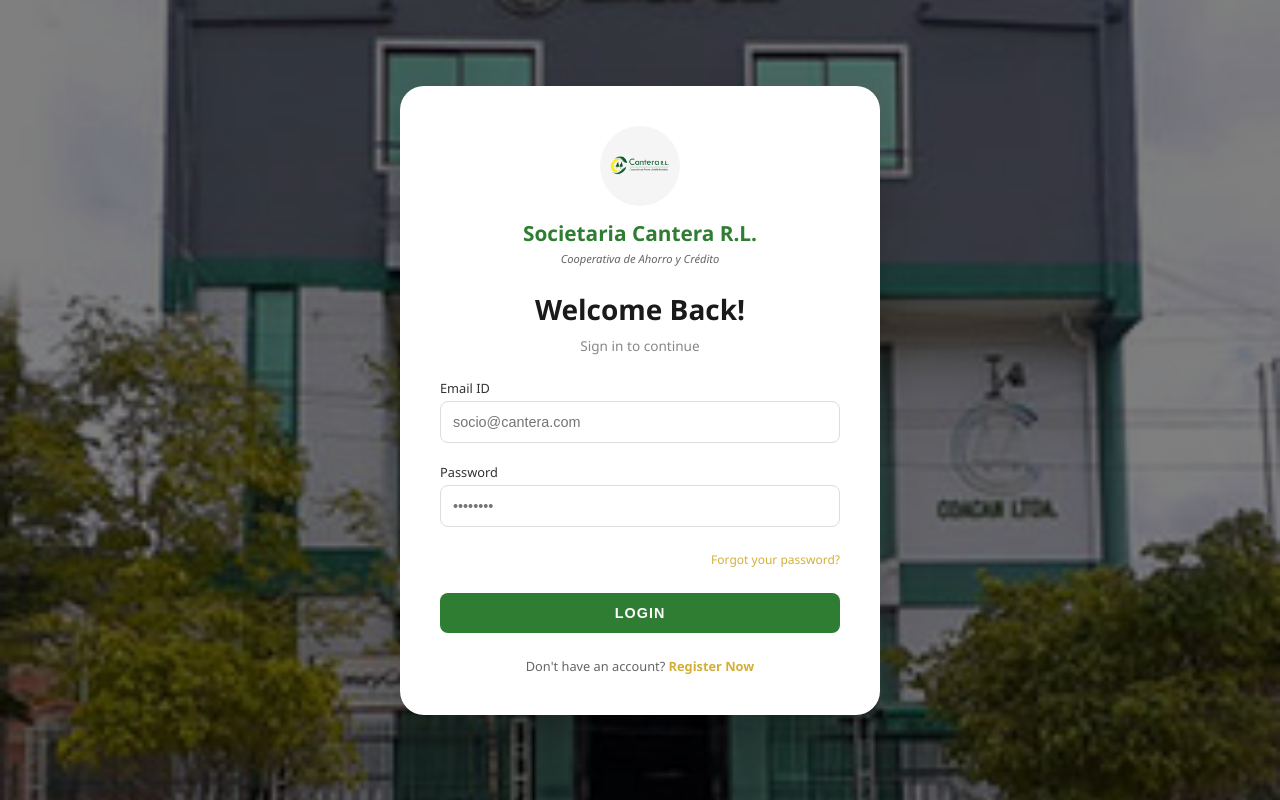
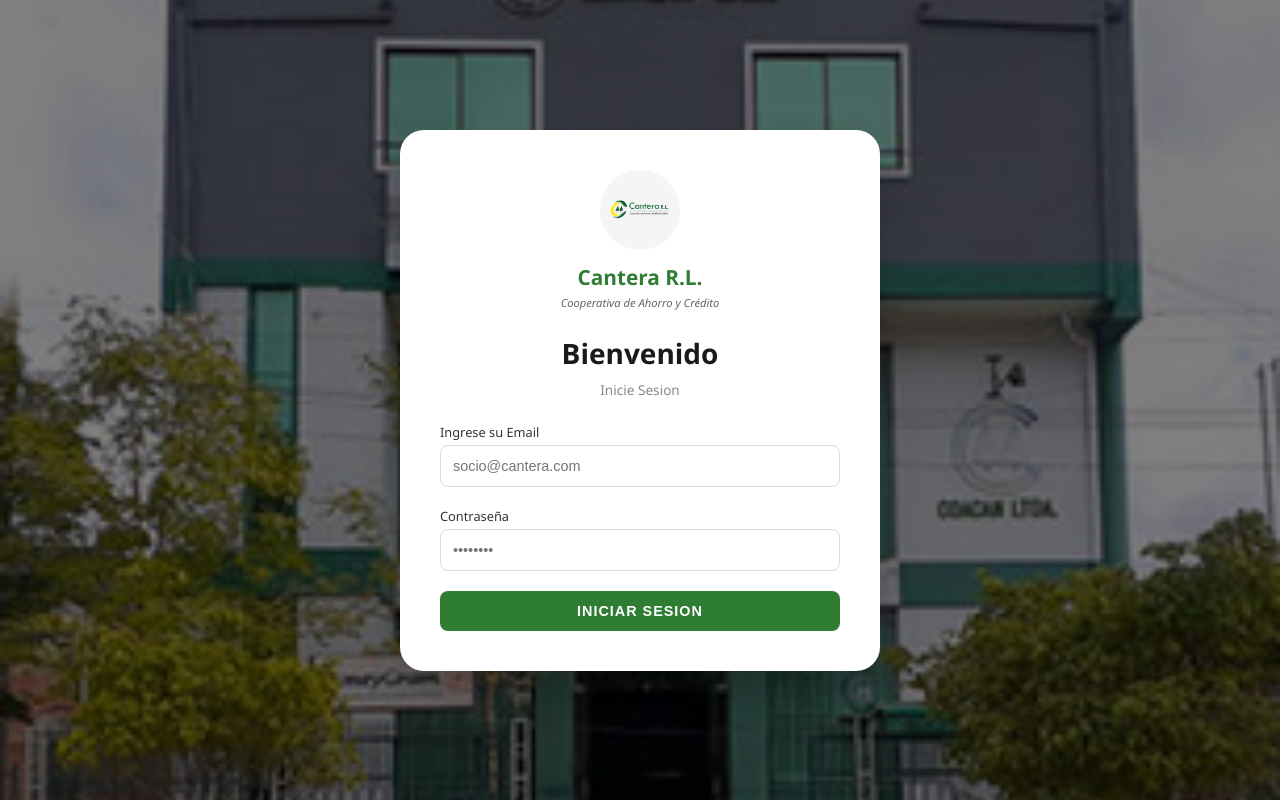
Before and after one commit to rxdrix/sistema-creditos-cantera, a React (Create React App) app in the folder creditos-frontend-nuevo/: page /login in a window 1280 px wide. Built offline with nearby package versions, Linux system fonts and the light colour scheme; no server answers.

Commit message:
Fix API URL con logs para depuración

```diff
--- a/creditos-frontend-nuevo/src/pages/AdminDashboard.js
+++ b/creditos-frontend-nuevo/src/pages/AdminDashboard.js
@@ -17,7 +17,7 @@
   console.log('jspdf no instalado - ejecutar: npm install jspdf jspdf-autotable');
 }
 
-const API_URL = 'http://localhost:5000/api';
+const API_URL = 'https://sistema-creditos-backend.vercel.app/api';
 
 function AdminDashboard() {
   const { usuario, logout } = useAuth();
--- a/creditos-frontend-nuevo/src/pages/Login.js
+++ b/creditos-frontend-nuevo/src/pages/Login.js
@@ -22,16 +22,16 @@
       <div className="login-card">
         <div className="logo-section">
           <img src="/logo.png" alt="Societaria Cantera R.L." className="logo" />
-          <h1 className="brand-title">Societaria Cantera R.L.</h1>
+          <h1 className="brand-title">Cantera R.L.</h1>
           <p className="brand-subtitle">Cooperativa de Ahorro y Crédito</p>
         </div>
 
-        <h2 className="welcome-title">Welcome Back!</h2>
-        <p className="welcome-subtitle">Sign in to continue</p>
+        <h2 className="welcome-title">Bienvenido</h2>
+        <p className="welcome-subtitle">Inicie Sesion</p>
 
         <form onSubmit={handleSubmit} className="login-form">
           <div className="input-group">
-            <label>Email ID</label>
+            <label>Ingrese su Email</label>
             <input
               type="email"
               required
@@ -42,7 +42,7 @@
           </div>
 
           <div className="input-group">
-            <label>Password</label>
+            <label>Contraseña</label>
             <input
               type="password"
               required
@@ -52,17 +52,9 @@
             />
           </div>
 
-          <div className="forgot-link">
-            <a href="#">Forgot your password?</a>
-          </div>
-
           <button type="submit" className="login-btn">
-            LOGIN
+            INICIAR SESION
           </button>
-
-          <p className="register-text">
-            Don't have an account? <Link to="/register">Register Now</Link>
-          </p>
         </form>
       </div>
     </div>
```
